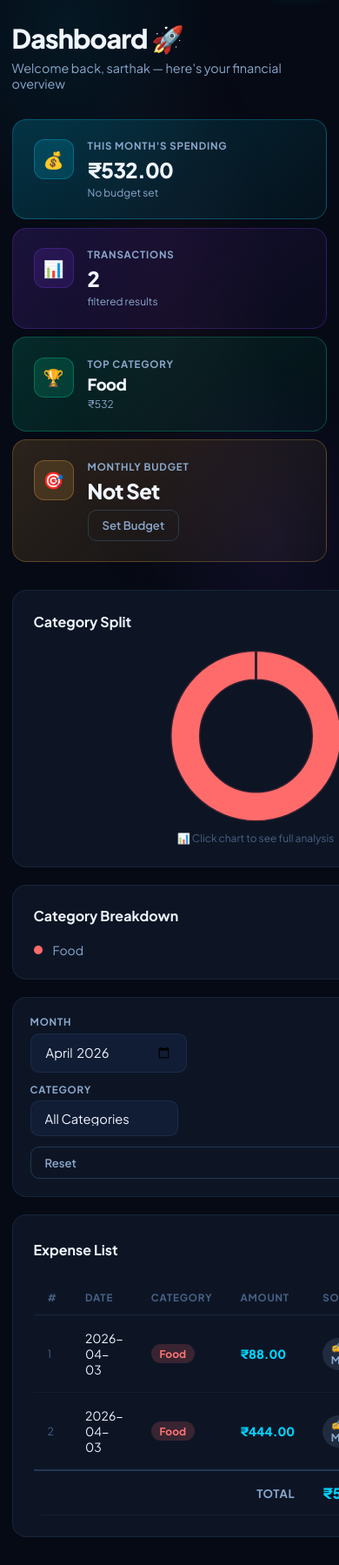
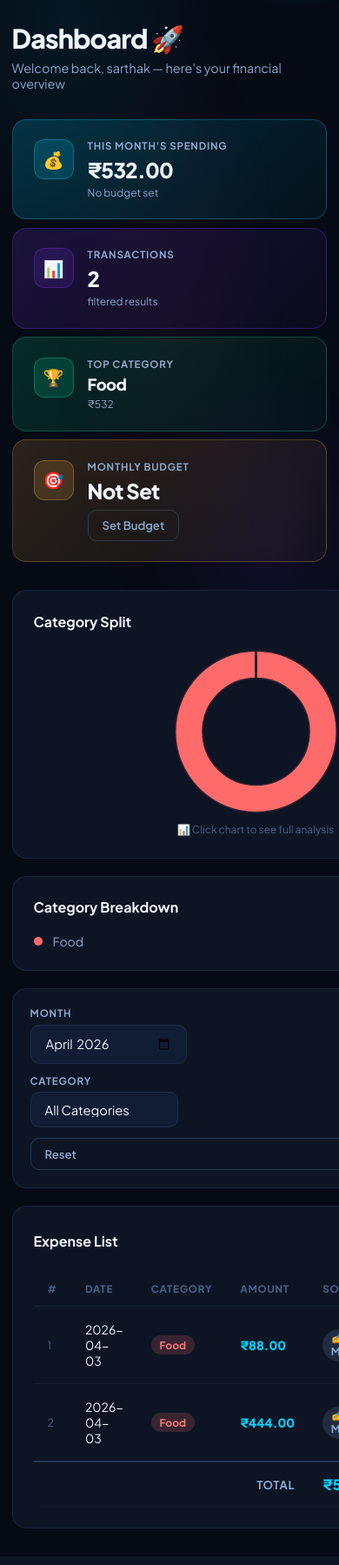
Before and after one commit to optimisticdeveloperxoxo/expense-tracker, a Flask app: page / in a window 390 px wide. Shown: the part 56-1855 px from the top of the page at 87% size. Run offline with Flask 3, Linux system fonts and the light colour scheme; a user stored in the database is signed in; data comes from the database, SQL or seed files in the repository; data that the repository does not hold is empty.

Commit message:
fixed really

```diff
--- a/static/style.css
+++ b/static/style.css
@@ -281,7 +281,8 @@
 /* ══ MAIN GRID ════════════════════════════════ */
 .main-grid{display:grid;grid-template-columns:310px 1fr;gap:1.25rem;align-items:start}
 .sidebar-col{display:flex;flex-direction:column;gap:1.25rem}
-.chart-wrap{height:230px;display:flex;align-items:center;justify-content:center;position:relative;width:100%;max-width:100%;}
+.chart-wrap{height:230px;display:flex;align-items:center;justify-content:center;position:relative;width:100%;max-width:100%;overflow:hidden;box-sizing:border-box;}
+.chart-wrap canvas{max-width:100% !important;box-sizing:border-box;}
 .chart-empty{
   position:absolute;inset:0;display:flex;align-items:center;justify-content:center;
   color:var(--t3);font-size:.85rem;flex-direction:column;gap:.5rem;text-align:center;
@@ -737,6 +738,10 @@
   cursor: pointer;
   transition: border-color .2s, box-shadow .25s, transform .2s;
   position: relative;
+  overflow: hidden;
+  width: 100%;
+  box-sizing: border-box;
+  max-width: 100%;
 }
 .chart-card-clickable:hover {
   border-color: rgba(0,212,255,0.4);
@@ -1479,3 +1484,155 @@
   .upi-stats-grid { grid-template-columns: 1fr !important; }
   .theme-grid { grid-template-columns: repeat(2, 1fr) !important; }
 }
+
+/* ══ MOBILE CHART & LAYOUT FIX (appended) ══════════════════════════
+   Ensures the chart, sidebar col, and all cards never overflow the
+   mobile viewport. Applies at ≤680px (phone) and tightens at ≤400px.
+═══════════════════════════════════════════════════════════════════ */
+@media(max-width: 680px) {
+
+  /* ── Root containment ── */
+  html, body {
+    overflow-x: hidden !important;
+    max-width: 100vw !important;
+    width: 100% !important;
+  }
+
+  /* ── Page wrap: safe padding so nothing touches edges ── */
+  .page-wrap {
+    padding-left: .85rem !important;
+    padding-right: .85rem !important;
+    box-sizing: border-box !important;
+    width: 100% !important;
+    max-width: 100vw !important;
+    overflow-x: hidden !important;
+  }
+
+  /* ── Main grid: single column, full width ── */
+  .main-grid {
+    grid-template-columns: 1fr !important;
+    width: 100% !important;
+    max-width: 100% !important;
+    box-sizing: border-box !important;
+  }
+
+  /* ── Sidebar column: full width, centered ── */
+  .sidebar-col {
+    width: 100% !important;
+    max-width: 100% !important;
+    box-sizing: border-box !important;
+  }
+
+  /* ── Chart card: full width, no overflow ── */
+  .chart-card-clickable,
+  #chartCardOuter {
+    width: 100% !important;
+    max-width: 100% !important;
+    box-sizing: border-box !important;
+    overflow: hidden !important;
+  }
+
+  /* ── Chart wrap: constrained height, centered, no overflow ── */
+  .chart-wrap {
+    width: 100% !important;
+    max-width: 100% !important;
+    height: 220px !important;
+    overflow: hidden !important;
+    box-sizing: border-box !important;
+    display: flex !important;
+    align-items: center !important;
+    justify-content: center !important;
+  }
+
+  /* ── Canvas: never wider than its container ── */
+  canvas,
+  .chart-wrap canvas,
+  #categoryChart {
+    max-width: 100% !important;
+    width: 100% !important;
+    height: auto !important;
+    box-sizing: border-box !important;
+    display: block !important;
+    margin: 0 auto !important;
+  }
+
+  /* ── All cards, stat cards, sections ── */
+  .card,
+  .stat-card,
+  .filter-bar,
+  .page-header,
+  .category-list {
+    width: 100% !important;
+    max-width: 100% !important;
+    box-sizing: border-box !important;
+    overflow: hidden !important;
+  }
+
+  /* ── Stats bar: 2-column grid ── */
+  .stats-bar {
+    grid-template-columns: 1fr 1fr !important;
+    gap: .6rem !important;
+    width: 100% !important;
+    box-sizing: border-box !important;
+  }
+
+  /* ── Chart modal: full-width on mobile ── */
+  .chart-modal {
+    width: 98vw !important;
+    max-width: 98vw !important;
+    max-height: 92vh !important;
+    overflow-y: auto !important;
+    box-sizing: border-box !important;
+  }
+
+  .chart-modal-body {
+    grid-template-columns: 1fr !important;
+    overflow: hidden !important;
+  }
+
+  .chart-modal-canvas-wrap {
+    width: 100% !important;
+    max-width: 100% !important;
+    min-height: 240px !important;
+    overflow: hidden !important;
+    box-sizing: border-box !important;
+  }
+
+  .chart-modal-canvas-wrap canvas {
+    max-width: 100% !important;
+    width: 100% !important;
+    height: auto !important;
+  }
+
+  .chart-modal-stats {
+    max-height: 280px !important;
+    overflow-y: auto !important;
+  }
+
+  /* ── Chart type switcher: compact ── */
+  .chart-type-switcher {
+    gap: 2px !important;
+  }
+  .ctsw-btn {
+    padding: .35rem .55rem !important;
+    font-size: .72rem !important;
+  }
+
+  /* ── Catch-all: nothing stretches past the viewport ── */
+  * {
+    max-width: 100% !important;
+    box-sizing: border-box !important;
+  }
+  img, video, iframe {
+    max-width: 100% !important;
+  }
+}
+
+@media(max-width: 400px) {
+  .stats-bar {
+    grid-template-columns: 1fr !important;
+  }
+  .chart-wrap {
+    height: 190px !important;
+  }
+}
```
